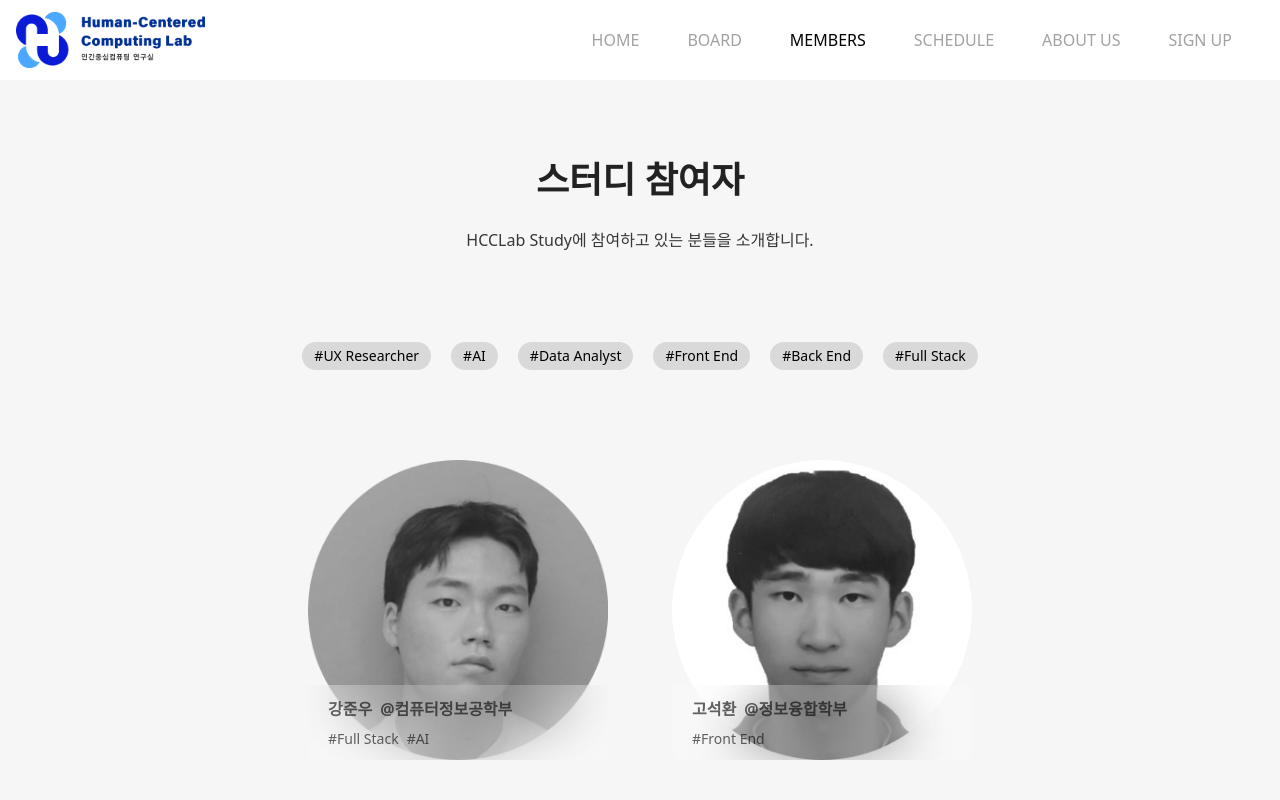
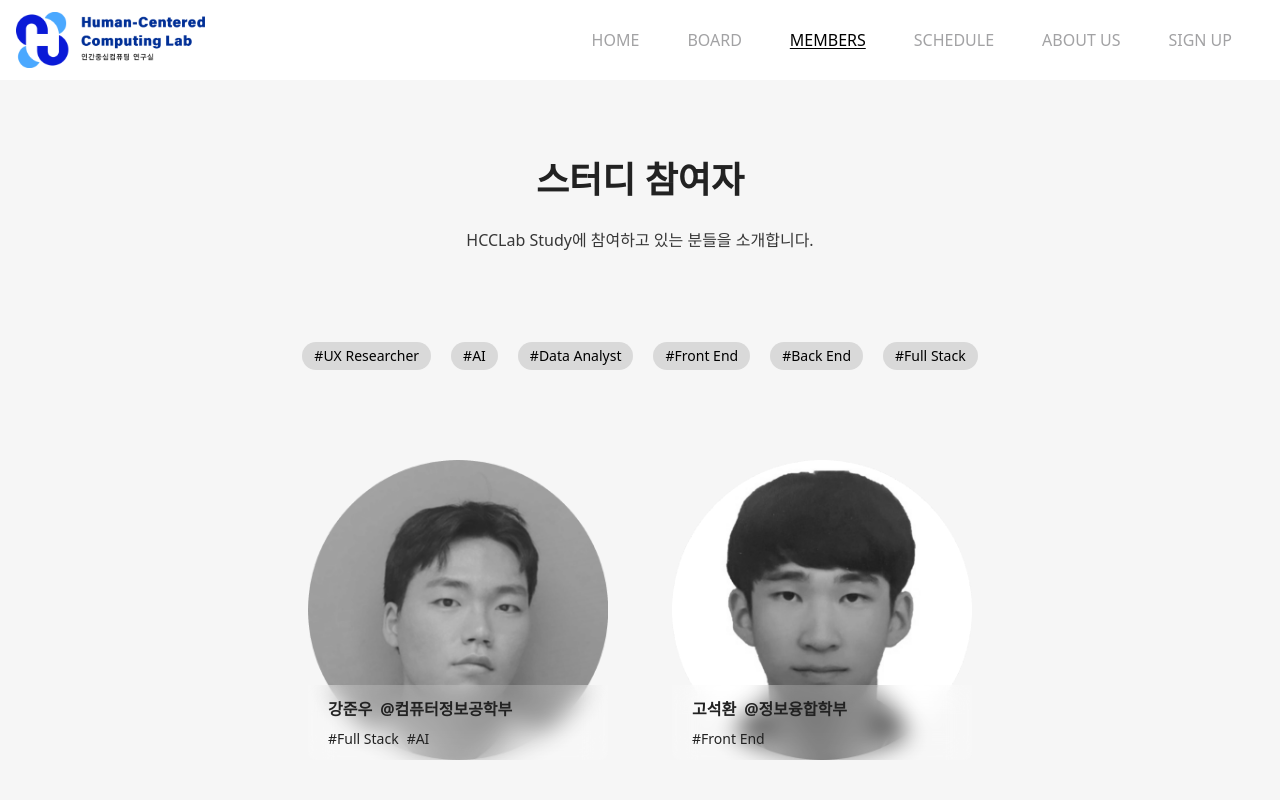
Before and after one commit to kosssshhhh/Team2, a React (Vite) app in the folder study-project/: page /members in a window 1280 px wide. Shown: the top 800 px of the page. Built offline with nearby package versions, Linux system fonts and the light colour scheme.

Commit message:
[ :wrench: | HS2-12 | Fix ] Members blur 진하게 Header 아래 줄 표시

```diff
--- a/study-project/src/layout/MainLayout/Header/index.jsx
+++ b/study-project/src/layout/MainLayout/Header/index.jsx
@@ -48,7 +48,7 @@ export default function Header() {
 			<header className="h-20 sticky top-0 w-full z-50 bg-white">
 				<div className="flex justify-between items-center h-20">
 					<Link to={routes.home.path} className="flex items-center">
-						<img src="/logo.png" alt="HCC Lab Logo" className="object-contain w-34 h-14 mx-4" />
+						<img src="logo.png" alt="HCC Lab Logo" className="object-contain w-34 h-14 mx-4" />
 					</Link>
 					<div className="flex justify-end items-center">
 						<ul className="mx-6">
@@ -58,7 +58,7 @@ export default function Header() {
 										key={index}
 										to={content.path}
 										className={`px-6  hover:text-black transition duration-300 ${
-											isActive(content.path) ? 'text-black' : 'text-textGrey'
+											isActive(content.path) ? 'text-black underline underline-offset-2' : 'text-textGrey'
 										}`}>
 										{content.title}
 									</Link>
--- a/study-project/src/pages/members/_components/Member.jsx
+++ b/study-project/src/pages/members/_components/Member.jsx
@@ -9,7 +9,7 @@ export default function Member({ member, index }) {
 				backgroundImage: `url(${member.image})`,
 				backgroundSize: 'cover',
 			}}>
-			<div className="flex flex-col p-3 pl-5  h-1/4 opacity-70 z-10 rounded-b-lg backdrop-blur-xl bg-white/30 text-textBlack">
+			<div className="flex flex-col p-3 pl-5 h-1/4 z-10 rounded-b-lg backdrop-blur-md bg-white/20 text-textBlack">
 				<div className="flex font-bold">
 					<p className="mr-2">{member.name}</p>
 					<p>@{member.department}</p>
```
